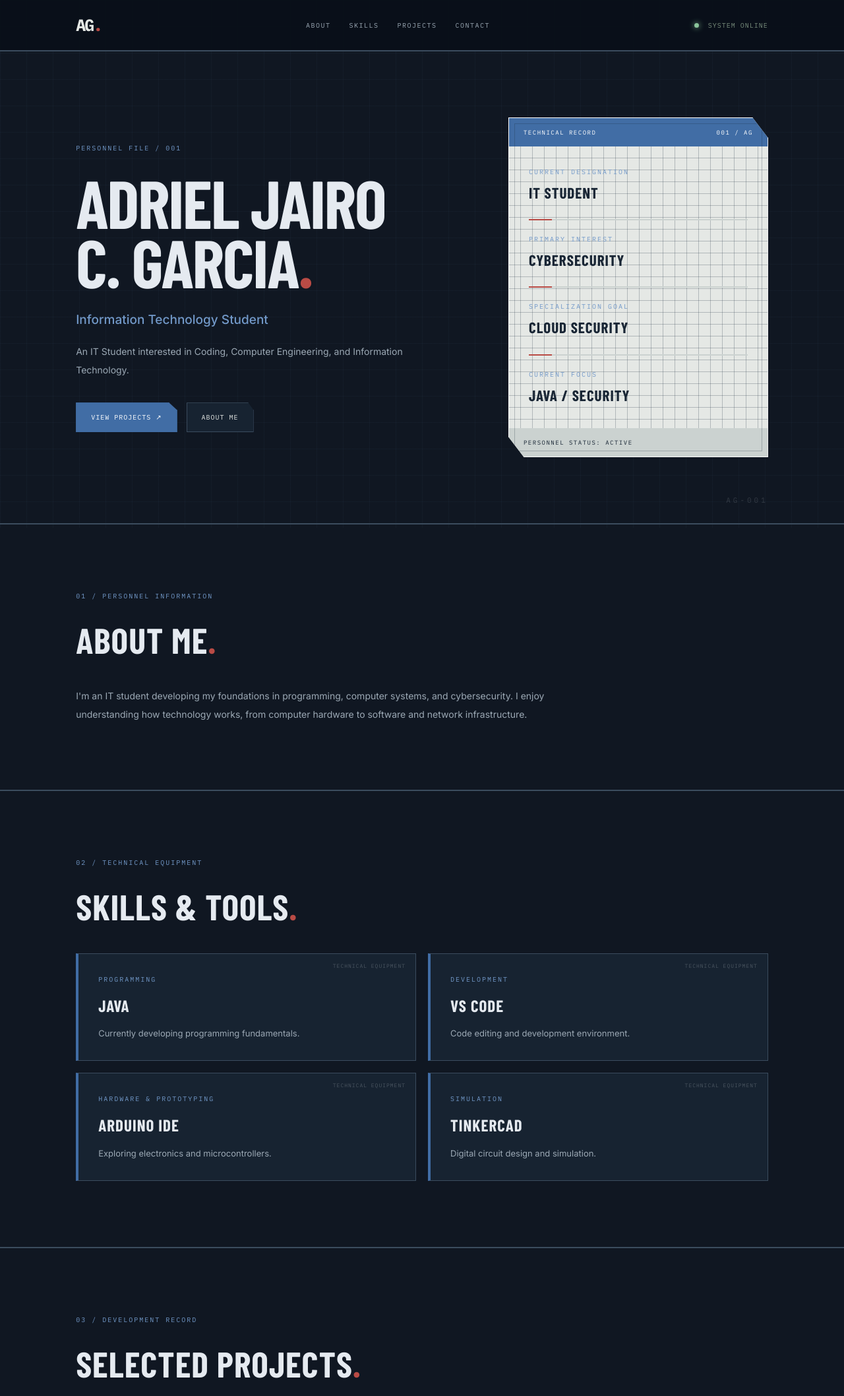
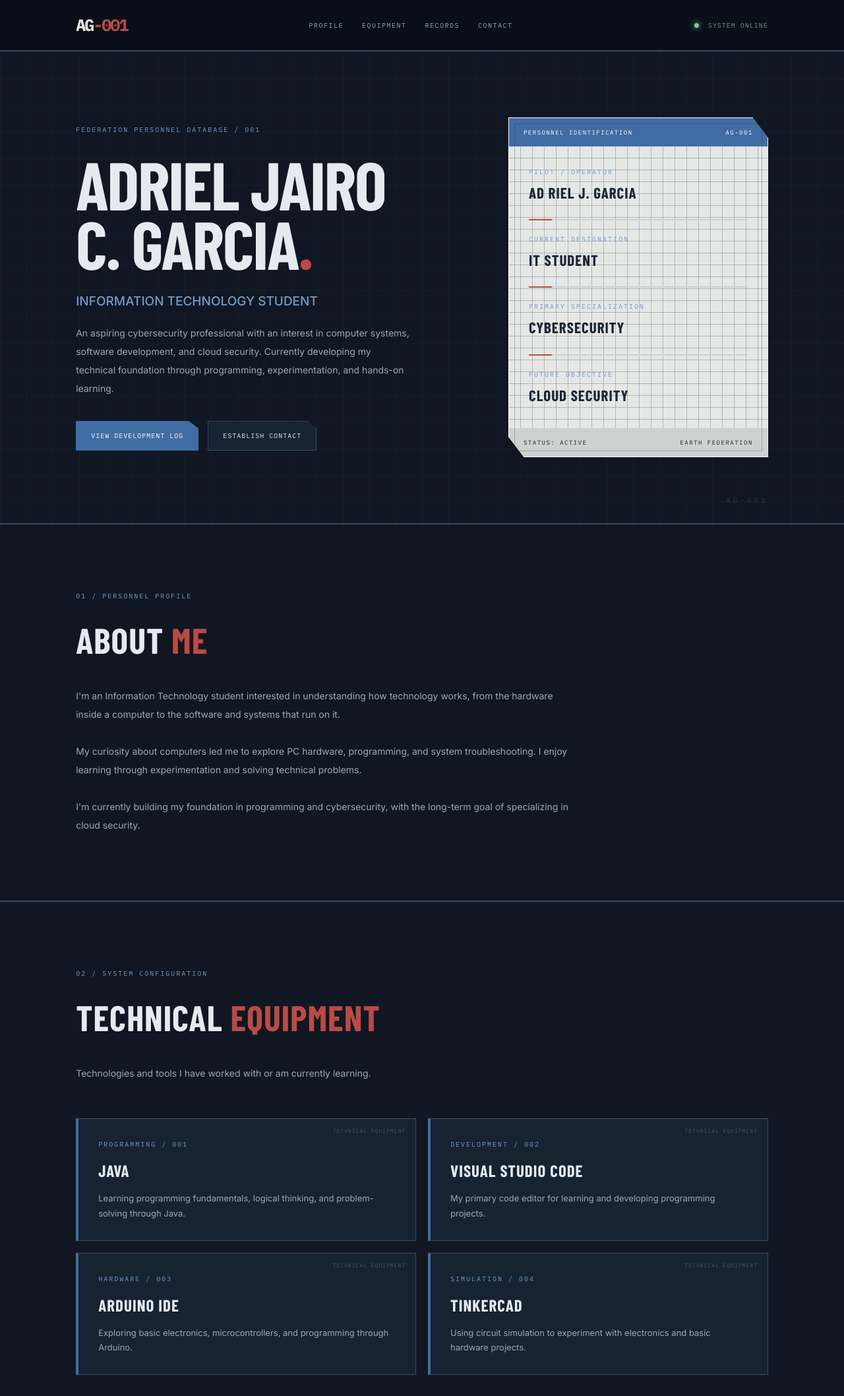
Before and after one commit to Gyrosmith12/Landing-Page, a plain HTML site: page index.html in a window 1280 px wide. Shown: the top 2116 px of the page at 66% size. Drawn offline with nearby package versions, Linux system fonts and the light colour scheme; a web font is replaced by a local one.

Commit message:
Revise personal profile and navigation in index.html
Updated personal information and navigation links in index.html to reflect a more professional profile. Enhanced the description of skills and projects for better clarity.

```diff
--- a/index.html
+++ b/index.html
@@ -4,19 +4,21 @@
 <head>
     <meta charset="UTF-8">
     <meta name="viewport" content="width=device-width, initial-scale=1.0">
-    <meta name="description" content="Adriel Jairo C. Garcia - IT Student.">
-    <title>Adriel Garcia | Portfolio</title>
+    <meta name="description" content="Adriel Jairo C. Garcia - IT student and aspiring cybersecurity professional.">
+    <title>AG-001 | Adriel Jairo Garcia</title>
     <link rel="stylesheet" href="style.css">
 </head>
+
 <body>
 
+    <!-- NAVIGATION -->
     <header class="navbar">
-        <a href="#" class="logo">AG<span>.</span></a>
+        <a href="#home" class="logo">AG<span>-001</span></a>
 
         <nav>
-            <a href="#about">ABOUT</a>
-            <a href="#skills">SKILLS</a>
-            <a href="#projects">PROJECTS</a>
+            <a href="#about">PROFILE</a>
+            <a href="#skills">EQUIPMENT</a>
+            <a href="#projects">RECORDS</a>
             <a href="#contact">CONTACT</a>
         </nav>
 
@@ -26,135 +28,236 @@
         </div>
     </header>
 
+
+    <!-- MAIN IDENTIFICATION -->
     <main>
-        <section class="hero">
-            <div class="hero-info">
-                <p class="eyebrow">PERSONNEL FILE / 001</p>
 
-                <h1>ADRIEL JAIRO<br>C. GARCIA<span>.</span></h1>
+        <section class="hero" id="home">
 
-                <h2>Information Technology Student</h2>
+            <div class="hero-content">
+
+                <p class="eyebrow">
+                    FEDERATION PERSONNEL DATABASE / 001
+                </p>
+
+                <h1>
+                    ADRIEL JAIRO<br>
+                    C. GARCIA<span>.</span>
+                </h1>
+
+                <h2>INFORMATION TECHNOLOGY STUDENT</h2>
 
                 <p class="description">
-                    An IT Student interested in
-                    Coding, Computer Engineering, and Information Technology.
+                    An aspiring cybersecurity professional with an interest
+                    in computer systems, software development, and cloud
+                    security. Currently developing my technical foundation
+                    through programming, experimentation, and hands-on
+                    learning.
                 </p>
 
                 <div class="hero-buttons">
-                    <a href="#projects" class="button primary">VIEW PROJECTS ↗</a>
-                    <a href="#about" class="button secondary">ABOUT ME</a>
+                    <a href="#projects" class="button primary">
+                        VIEW DEVELOPMENT LOG
+                    </a>
+
+                    <a href="#contact" class="button secondary">
+                        ESTABLISH CONTACT
+                    </a>
                 </div>
+
             </div>
 
+
+            <!-- PERSONNEL DATA PANEL -->
             <div class="hero-panel">
+
                 <div class="panel-header">
-                    <span>TECHNICAL RECORD</span>
-                    <span>001 / AG</span>
+                    <span>PERSONNEL IDENTIFICATION</span>
+                    <span>AG-001</span>
                 </div>
 
                 <div class="panel-content">
+
+                    <p class="panel-label">PILOT / OPERATOR</p>
+                    <h3>AD RIEL J. GARCIA</h3>
+
+                    <div class="panel-divider"></div>
+
                     <p class="panel-label">CURRENT DESIGNATION</p>
                     <h3>IT STUDENT</h3>
 
                     <div class="panel-divider"></div>
 
-                    <p class="panel-label">PRIMARY INTEREST</p>
+                    <p class="panel-label">PRIMARY SPECIALIZATION</p>
                     <h3>CYBERSECURITY</h3>
 
                     <div class="panel-divider"></div>
 
-                    <p class="panel-label">SPECIALIZATION GOAL</p>
+                    <p class="panel-label">FUTURE OBJECTIVE</p>
                     <h3>CLOUD SECURITY</h3>
 
-                    <div class="panel-divider"></div>
-
-                    <p class="panel-label">CURRENT FOCUS</p>
-                    <h3>JAVA / SECURITY</h3>
                 </div>
 
                 <div class="panel-footer">
-                    PERSONNEL STATUS: ACTIVE
+                    <span>STATUS: ACTIVE</span>
+                    <span>EARTH FEDERATION</span>
                 </div>
+
             </div>
+
         </section>
 
-        <section id="about" class="section">
-            <p class="eyebrow">01 / PERSONNEL INFORMATION</p>
-            <h2>ABOUT ME<span>.</span></h2>
+
+        <!-- ABOUT -->
+        <section class="section" id="about">
+
+            <p class="eyebrow">01 / PERSONNEL PROFILE</p>
+
+            <h2>ABOUT <span>ME</span></h2>
 
             <p class="section-description">
-                I'm an IT student developing my foundations in programming,
-                computer systems, and cybersecurity. I enjoy understanding
-                how technology works, from computer hardware to software
-                and network infrastructure.
+                I'm an Information Technology student interested in
+                understanding how technology works, from the hardware
+                inside a computer to the software and systems that run on it.
+
+                <br><br>
+
+                My curiosity about computers led me to explore PC hardware,
+                programming, and system troubleshooting. I enjoy learning
+                through experimentation and solving technical problems.
+
+                <br><br>
+
+                I'm currently building my foundation in programming and
+                cybersecurity, with the long-term goal of specializing
+                in cloud security.
             </p>
+
         </section>
 
-        <section id="skills" class="section">
-            <p class="eyebrow">02 / TECHNICAL EQUIPMENT</p>
-            <h2>SKILLS & TOOLS<span>.</span></h2>
+
+        <!-- SKILLS -->
+        <section class="section" id="skills">
+
+            <p class="eyebrow">02 / SYSTEM CONFIGURATION</p>
+
+            <h2>TECHNICAL <span>EQUIPMENT</span></h2>
+
+            <p class="section-description">
+                Technologies and tools I have worked with or am currently
+                learning.
+            </p>
+
+            <br><br>
 
             <div class="skill-grid">
+
                 <div class="skill-card">
-                    <p class="panel-label">PROGRAMMING</p>
-                    <h3>Java</h3>
-                    <p>Currently developing programming fundamentals.</p>
+                    <p class="panel-label">PROGRAMMING / 001</p>
+                    <h3>JAVA</h3>
+                    <p>
+                        Learning programming fundamentals, logical thinking,
+                        and problem-solving through Java.
+                    </p>
                 </div>
 
                 <div class="skill-card">
-                    <p class="panel-label">DEVELOPMENT</p>
-                    <h3>VS Code</h3>
-                    <p>Code editing and development environment.</p>
+                    <p class="panel-label">DEVELOPMENT / 002</p>
+                    <h3>VISUAL STUDIO CODE</h3>
+                    <p>
+                        My primary code editor for learning and developing
+                        programming projects.
+                    </p>
                 </div>
 
                 <div class="skill-card">
-                    <p class="panel-label">HARDWARE & PROTOTYPING</p>
-                    <h3>Arduino IDE</h3>
-                    <p>Exploring electronics and microcontrollers.</p>
+                    <p class="panel-label">HARDWARE / 003</p>
+                    <h3>ARDUINO IDE</h3>
+                    <p>
+                        Exploring basic electronics, microcontrollers,
+                        and programming through Arduino.
+                    </p>
                 </div>
 
                 <div class="skill-card">
-                    <p class="panel-label">SIMULATION</p>
-                    <h3>Tinkercad</h3>
-                    <p>Digital circuit design and simulation.</p>
+                    <p class="panel-label">SIMULATION / 004</p>
+                    <h3>TINKERCAD</h3>
+                    <p>
+                        Using circuit simulation to experiment with
+                        electronics and basic hardware projects.
+                    </p>
                 </div>
+
             </div>
+
         </section>
 
-        <section id="projects" class="section">
-            <p class="eyebrow">03 / DEVELOPMENT RECORD</p>
-            <h2>SELECTED PROJECTS<span>.</span></h2>
+
+        <!-- PROJECTS -->
+        <section class="section" id="projects">
+
+            <p class="eyebrow">03 / DEVELOPMENT RECORDS</p>
+
+            <h2>PROJECT <span>ARCHIVE</span></h2>
 
             <div class="project-placeholder">
-                <p class="panel-label">PROJECT DATABASE</p>
-                <h3>NO PROJECTS REGISTERED</h3>
+
+                <p class="panel-label">DEVELOPMENT LOG / CURRENT STATUS</p>
+
+                <h3>PROJECTS UNDER DEVELOPMENT</h3>
+
                 <p>
-                    Projects and technical documentation will be added here
-                    as development progresses.
+                    This archive will document my programming projects,
+                    technical experiments, and future cybersecurity work.
+
+                    <br><br>
+
+                    Every project is an opportunity to improve my
+                    understanding of technology and develop practical skills.
                 </p>
+
             </div>
+
         </section>
 
-        <section id="contact" class="section">
+
+        <!-- CONTACT -->
+        <section class="section" id="contact">
+
             <p class="eyebrow">04 / COMMUNICATIONS</p>
-            <h2>GET IN TOUCH<span>.</span></h2>
+
+            <h2>ESTABLISH <span>CONTACT</span></h2>
 
             <p class="section-description">
-                Interested in technology, programming, or cybersecurity?
-                Feel free to connect with me through GitHub.
+                Interested in my work or want to connect? You can find
+                my projects and development progress on GitHub.
             </p>
 
-            <a href="https://github.com/Gyrosmith12"
-               class="button primary" target="_blank">
-                GITHUB PROFILE ↗
-            </a>
+            <br>
+
+            <div class="hero-buttons">
+                <a href="https://github.com/Gyrosmith12"
+                   target="_blank"
+                   rel="noopener noreferrer"
+                   class="button primary">
+                    ACCESS GITHUB
+                </a>
+            </div>
+
         </section>
+
     </main>
 
+
+    <!-- FOOTER -->
     <footer>
-        <span>AG / PERSONNEL FILE 001</span>
-        <span>CONTINUOUS LEARNING // SYSTEM DEVELOPMENT</span>
-        <span>© 2026</span>
+
+        <p>AG-001 / PERSONNEL DATABASE</p>
+
+        <p>UNIVERSAL CENTURY INSPIRED INTERFACE</p>
+
+        <p>© 2026 ADRIEL JAIRO C. GARCIA</p>
+
     </footer>
 
 </body>
```
